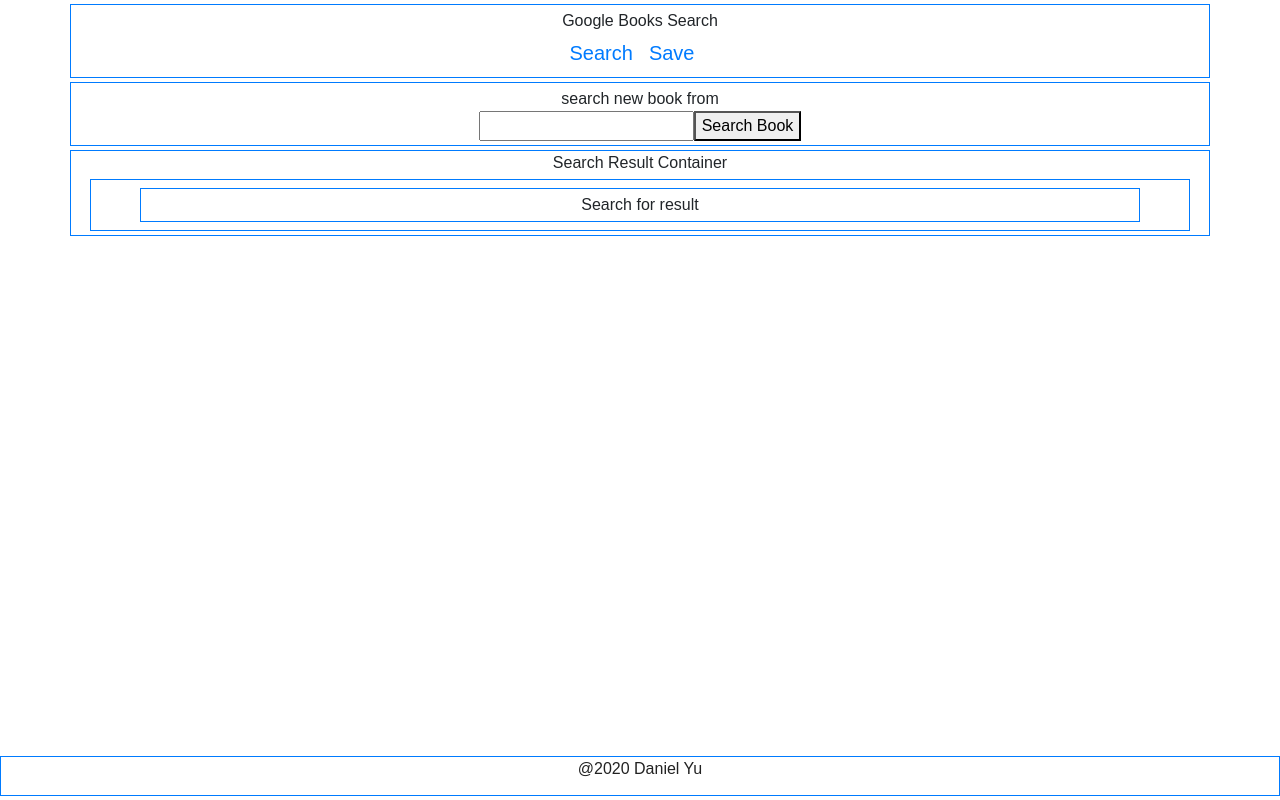
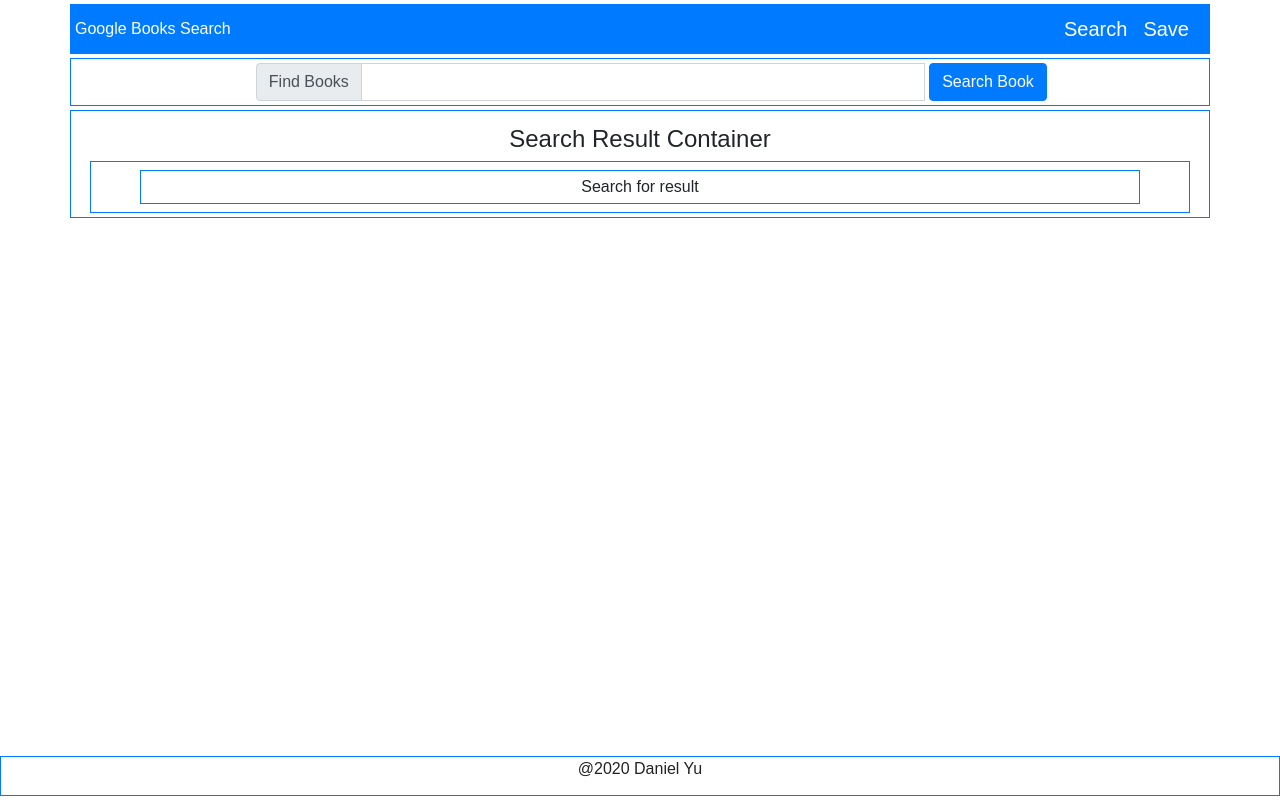
Before and after one commit to DanielYu0864/-DanielYu-HomeWork-21-Google-Books-React-Search, a React (Create React App) app in the folder client/: page / in a window 1280 px wide. Built offline with nearby package versions, Linux system fonts and the light colour scheme.

Commit message:
app first look

```diff
--- a/client/src/App.css
+++ b/client/src/App.css
@@ -14,6 +14,11 @@ footer {
   width: 100%;
   color: #222;
   text-align: center;
+}
+
+.title {
+  font-size: x-large;
+  margin-top: 10px;
 }
 
 .wrapper {
--- a/client/src/App.js
+++ b/client/src/App.js
@@ -13,12 +13,12 @@ function App() {
         <Router>
           <Nav/>
           <Switch>
-            <Router exact path='/books/save'>
+            <Route exact path='/books/save'>
               <Save/>
-            </Router>
-            <Router path='*'>
+            </Route>
+            <Route path='*'>
               <Search/>
-            </Router>
+            </Route>
           </Switch>
         </Router>
         <div className="push"></div>
--- a/client/src/components/Form/index.js
+++ b/client/src/components/Form/index.js
@@ -11,9 +11,20 @@ function From({value, handleSearchBtn, handleInputChange}) {
         value={value}
         name='book'
       >
-        <div>search new book from</div>
-        <input></input>
-        <button type='submit' onClick={handleSearchBtn}>Search Book</button>
+
+      <div className='input-group' style={{'width': '70%', 'marginLeft': '16%'}}>
+        <div className='input-group-prepend'>
+          <span className='input-group-text'>Find Books</span>
+        </div>
+        <input type='text' aria-label='search' className='form-control'/>
+        <button
+          type='submit'
+          className='ml-1 btn btn-primary'
+          data-toggle='button'
+          onClick={handleSearchBtn}>Search Book</button>
+      </div>
+
+
       </form>
     </div>
   )
--- a/client/src/components/Nav/index.js
+++ b/client/src/components/Nav/index.js
@@ -2,16 +2,18 @@ import React from 'react'
 
 function Nav() {
   return (
-      <nav className='container border border-primary m-1 p-1 mx-auto' style={{width: '100vw'}}>
-        <div className=''>
+      <nav className='navbar navbar-dark bg-primary container border border-primary m-1 p-1 mx-auto' style={{width: '100vw'}}>
+        <div className='text-white'>
           Google Books Search
         </div>
+        <div>
           <a className="navbar-brand" href="/books/search">
             Search
           </a>
           <a className="navbar-brand" href="/books/save">
             Save
           </a>
+        </div>
       </nav>
   )
 }
--- a/client/src/components/ResultList/index.js
+++ b/client/src/components/ResultList/index.js
@@ -7,7 +7,7 @@ function ResultList({books}) {
     console.log('result', results);
     return (
       <div id='searchResult' className='container border border-primary mx-auto'>
-        <div>
+        <div className='title'>
           Search Result Container
         </div>
         <div className='row border border-primary m-1 p-1'>
@@ -20,7 +20,7 @@ function ResultList({books}) {
   } else {
     return (
       <div id='searchResult' className='container border border-primary mx-auto'>
-        <div>
+        <div className='title'>
           Search Result Container
         </div>
         <div className='row border border-primary m-1 p-1'>
--- a/client/src/components/Results/index.js
+++ b/client/src/components/Results/index.js
@@ -6,6 +6,7 @@ function Results({results}) {
     dbAPI.saveBook(bookData)
         .then(res => console.log(res.data))
         .catch(err => console.error(err));
+    alert('Book save!')
   }
   return (
     <>
@@ -20,14 +21,27 @@ function Results({results}) {
                   <div className="card-body">
                     <h5 className="card-title">{result.volumeInfo.title}</h5>
                     <p className="card-text">{result.volumeInfo.authors}</p>
-                    <a href={result.volumeInfo.infoLink}><button className='m-9 mb-5'>Look More</button></a>
-                    <button onClick={() => handleSave({
+                    <a href={result.volumeInfo.infoLink}>
+                      <button
+                        className='m-9 mb-5 btn btn-primary'
+                        data-toggle="button"
+                        aria-pressed="false"
+                      >
+                        Look More
+                      </button>
+                    </a>
+                    <button
+                      className='m-9 mb-5 ml-1 btn btn-primary'
+                      data-toggle="button"
+                      aria-pressed="false"
+                      onClick={() => handleSave({
                       title: result.volumeInfo.title,
                       authors : result.volumeInfo.authors,
                       image : result.volumeInfo.imageLinks.thumbnail,
                       description : result.volumeInfo.description,
                       link : result.volumeInfo.infoLink
-                    })}>Save</button>
+                      })}
+                    >Save</button>
                     <p className="card-text">{result.volumeInfo.description}</p>
                   </div>
                 </div>
--- a/client/src/components/SaveList/index.js
+++ b/client/src/components/SaveList/index.js
@@ -5,18 +5,27 @@ function SaveList({books, remove}) {
     <>
       {
         books.map(result => (
-          <div key={result._id} className="card m-9 p-1 border border-primary mx-auto" style={{'marginBottom': '12px'}}>
-          <div className="row no-gutters">
-              <div className="col-md-4">
-                <img src={result.image} className="card-img" alt="image"/>
+          <div key={result._id} className='card m-9 p-1 border border-primary mx-auto' style={{'marginBottom': '12px'}}>
+          <div className='row no-gutters'>
+              <div className='col-md-4'>
+                <img src={result.image} className='card-img' alt='image'/>
               </div>
-              <div className="col-md-8 mx-auto">
-                <div className="card-body">
-                  <h5 className="card-title">{result.title}</h5>
-                  <p className="card-text">{result.authors}</p>
-                  <a href={result.link}><button className='m-9 mb-5'>Look More</button></a>
-                  <button onClick={() => remove(result._id)}>Remove from save</button>
-                  <p className="card-text">{result.description}</p>
+              <div className='col-md-8 mx-auto'>
+                <div className='card-body'>
+                  <h5 className='card-title'>{result.title}</h5>
+                  <p className='card-text'>{result.authors}</p>
+                  <a href={result.link}>
+                    <button className='m-9 mb-5 ml-1 btn btn-primary'>
+                      Look More
+                    </button>
+                  </a>
+                  <button
+                    className='m-9 mb-5 ml-1 btn btn-primary'
+                    onClick={() => remove(result._id)}
+                  >
+                    Remove from save
+                  </button>
+                  <p className='card-text'>{result.description}</p>
                 </div>
               </div>
             </div>
--- a/client/src/pages/Save/index.js
+++ b/client/src/pages/Save/index.js
@@ -28,7 +28,7 @@ function Save() {
     load();
   }, []);
 
-  if(!isLoad) {
+  if(!isLoad || books.length === 0) {
     return (
       <div id='saveList' className='container border border-primary mx-auto mt-2' style={{width: '100vw'}}>
         <div>
@@ -36,7 +36,7 @@ function Save() {
         </div>
         <div className='row border border-primary m-1 p-1'>
           <ul className='col-11 border border-primary m-1 p-1 mx-auto'>
-            Save List
+            Save List is empty
           </ul>
         </div>
       </div>
@@ -44,7 +44,7 @@ function Save() {
   } else {
     return (
       <div id='saveList' className='container border border-primary mx-auto mt-2' style={{width: '100vw'}}>
-        <div>
+        <div className='title'>
           Save List
         </div>
         <div className='row border border-primary m-1 p-1'>
--- a/client/src/pages/Search/index.js
+++ b/client/src/pages/Search/index.js
@@ -3,12 +3,15 @@ import From from '../../components/Form';
 import ResultList from '../../components/ResultList';
 import API from '../../utils/API';
 function Search() {
-  const [search, setSearch] = useState('searchs');
+  const [search, setSearch] = useState('');
   const [books, setBooks] = useState([]);
 
   const handleSearchBtn = (event) => {
     event.preventDefault();
-    API.searchBooks(search)
+    if(!search) {
+      return;
+    } else {
+      API.searchBooks(search)
       .then(res => {
         let itemsArray = res.data.items;
         // console.log(itemsArray);
@@ -20,6 +23,8 @@ function Search() {
         // if(books.length) console.log(books);
       })
       .catch(err => console.log(err));
+    }
+
   }
 
   const handleInputChange = (event) => {
```
Lines whose indentation alone changed are shown as unchanged.
